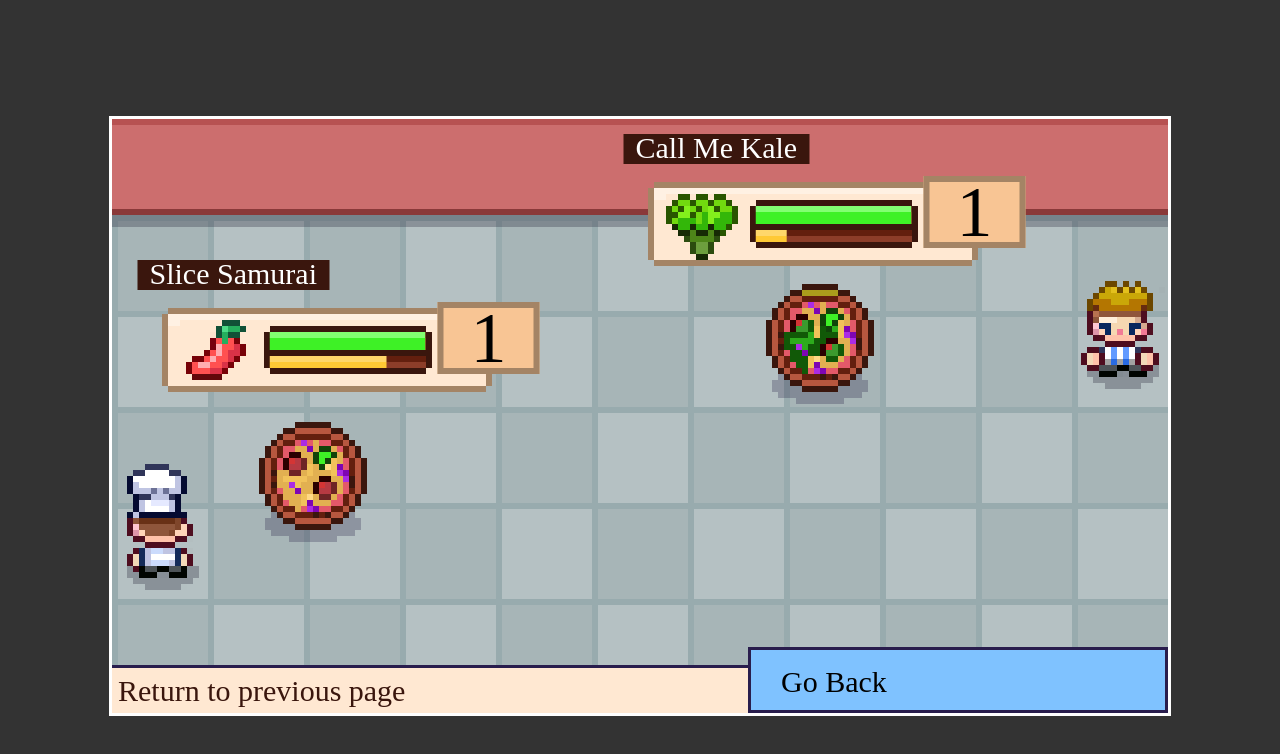
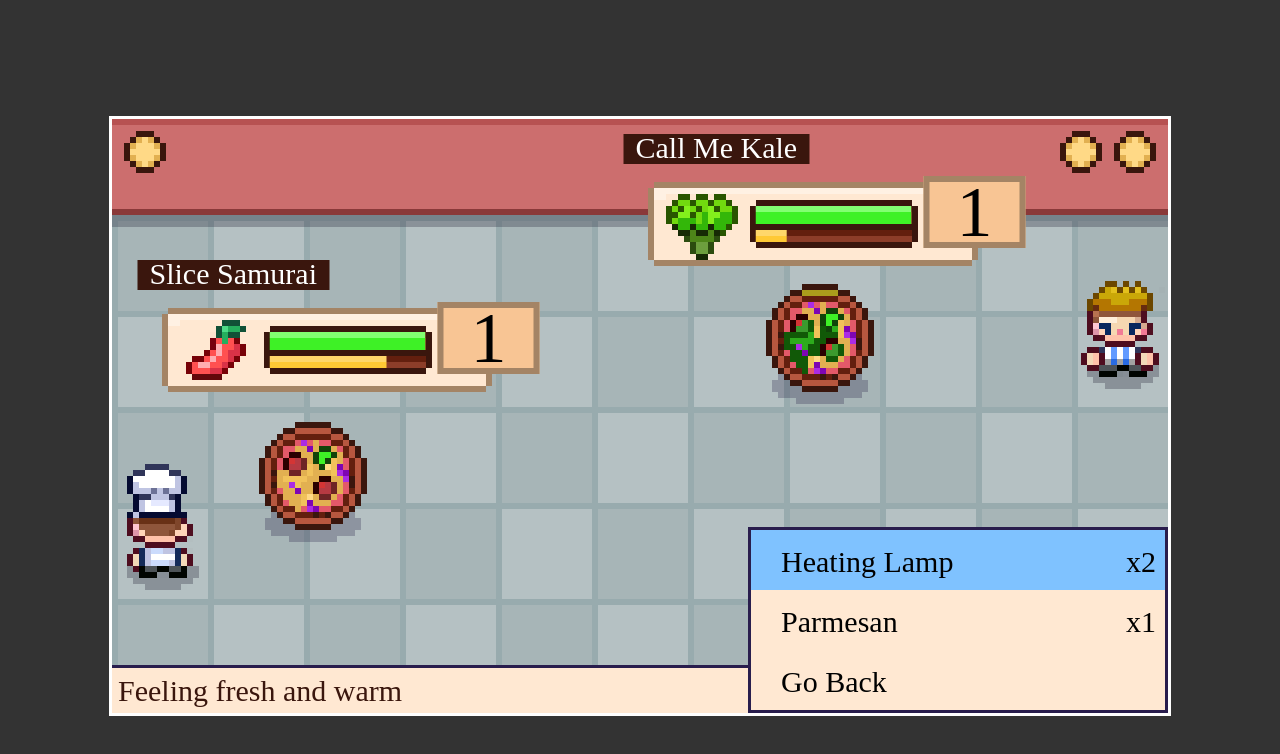
Before and after one commit to evandro-machado/pizza-legends, a plain HTML site: page index.html in a window 1280 px wide. Both pictures are taken after a click on the button "Items". Drawn offline with Linux system fonts and the light colour scheme.

Commit message:
Add items feature

```diff
--- a/Team.js
+++ b/Team.js
@@ -1,5 +1,48 @@
 class Team {
-    constructor() {
+    constructor(team, name) {
+        this.team = team;
+        this.name = name;
+        this.combatants = [];
+    }
 
+    createElement() {
+        this.element = document.createElement("div");
+        this.element.classList.add("Team");
+        this.element.setAttribute("data-team", this.team);
+        this.combatants.forEach(c => {
+            let icon = document.createElement("div");
+            icon.setAttribute("data-combatant", c.id);
+            icon.innerHTML = (`
+            <svg xmlns="http://www.w3.org/2000/svg" width="14" viewBox="0 -0.5 7 10" shape-rendering="crispEdges">
+              <path stroke="#3a160d" d="M2 0h3M1 1h1M5 1h1M0 2h1M6 2h1M0 3h1M6 3h1M0 4h1M6 4h1M1 5h1M5 5h1M2 6h3" />
+              <path stroke="#e2b051" d="M2 1h1M4 1h1M1 2h1M5 2h1M1 4h1M5 4h1M2 5h1M4 5h1" />
+              <path stroke="#ffd986" d="M3 1h1M2 2h3M1 3h5M2 4h3M3 5h1" />
+
+              <!-- Active indicator appears when needed with CSS -->
+              <path class="active-pizza-indicator" stroke="#3a160d" d="M3 8h1M2 9h3" />
+
+              <!-- Dead paths appear when needed with CSS -->
+              <path class="dead-pizza" stroke="#3a160d" d="M2 0h3M1 1h1M5 1h1M0 2h1M2 2h1M4 2h1M6 2h1M0 3h1M3 3h1M6 3h1M0 4h1M2 4h1M4 4h1M6 4h1M1 5h1M5 5h1M2 6h3" />
+              <path class="dead-pizza" stroke="#9b917f" d="M2 1h3M1 2h1M5 2h1" />
+              <path class="dead-pizza" stroke="#c4bdae" d="M3 2h1M1 3h2M4 3h2M1 4h1M3 4h1M5 4h1M2 5h3" />
+            </svg>
+          `);
+
+            this.element.appendChild(icon);
+        });
+    }
+
+    update() {
+        this.combatants.forEach(c => {
+            const icon = this.element.querySelector(`[data-combatant="${c.id}"]`);
+            icon.setAttribute("data-dead", c.hp <= 0);
+            icon.setAttribute("data-actove", c.isActive);
+        });
+    }
+
+    init(container) {
+        this.createElement();
+        this.update();
+        container.appendChild(this.element);
     }
 }
--- a/battle/Battle.js
+++ b/battle/Battle.js
@@ -37,6 +37,12 @@ class Battle {
             player: "player1",
             enemy: "enemy1"
         }
+        this.items = [
+            {actionId: "item_recoverStatus", instanceId: "p1", team: "player"},
+            {actionId: "item_recoverStatus", instanceId: "p2", team: "player"},
+            {actionId: "item_recoverStatus", instanceId: "p3", team: "enemy"},
+            {actionId: "item_recoverHp", instanceId: "p4", team: "player"},
+        ]
     }
 
     createElement() {
@@ -56,11 +62,24 @@ class Battle {
         this.createElement();
         container.appendChild(this.element);
 
+        this.playerTeam = new Team("player", "Hero");
+        this.enemyTeam = new Team("enemy", "Bully");
+
         Object.keys(this.combatants).forEach(key => {
             let combatant = this.combatants[key];
             combatant.id = key;
             combatant.init(this.element);
+
+            //Add to correct team
+            if(combatant.team === "player") {
+                this.playerTeam.combatants.push(combatant);
+            } else if (combatant.team === "enemy") {
+                this.enemyTeam.combatants.push(combatant);
+            }
         });
+
+        this.playerTeam.init(this.element);
+        this.enemyTeam.init(this.element);
 
         this.turnCycle = new TurnCycle({
             battle: this,
--- a/battle/BattleEvent.js
+++ b/battle/BattleEvent.js
@@ -57,6 +57,10 @@ class BattleEvent {
         //Wait a little bit
         await utils.wait(600);
 
+        //Update team components
+        this.battle.playerTeam.update();
+        this.battle.enemyTeam.update();
+
         //Stop blinking
         target.pizzaElement.classList.remove("battle-damage-blink");
 
@@ -67,6 +71,7 @@ class BattleEvent {
         const menu = new SubmissionMenu({
             caster: this.event.caster,
             enemy: this.event.enemy,
+            items: this.battle.items,
             onComplete: submission => {
                 //submission {what move to use, who to use it on}
                 resolve(submission);
--- a/battle/SubmissionMenu.js
+++ b/battle/SubmissionMenu.js
@@ -1,8 +1,25 @@
 class SubmissionMenu {
-    constructor({ caster, enemy, onComplete }) {
+    constructor({ caster, enemy, onComplete, items }) {
         this.caster = caster;
         this.enemy = enemy;
         this.onComplete = onComplete;
+
+        let quantityMap = {};
+        items.forEach(item => {
+            if (item.team === caster.team) {
+                let existing = quantityMap[item.actionId];
+                if (existing) {
+                    existing.quantity += 1;
+                } else {
+                    quantityMap[item.actionId] = {
+                        actionId: item.actionId,
+                        quantity: 1,
+                        instanceId: item.instanceId
+                    }
+                }
+            }
+        });
+        this.items = Object.values(quantityMap);
     }
 
     getPages() {
@@ -52,6 +69,19 @@ class SubmissionMenu {
                 backOption
             ],
             items: [
+                ...this.items.map(item => {
+                    const action = Actions[item.actionId];
+                    return {
+                        label: action.name,
+                        description: action.description,
+                        right: () => {
+                            return "x" + item.quantity;
+                        },
+                        handler: () => {
+                            this.menuSubmit(action, item.instanceId);
+                        }
+                    }
+                }),
                 backOption
             ]
         }
@@ -62,7 +92,8 @@ class SubmissionMenu {
 
         this.onComplete({
             action,
-            target: action.targetType === "friendly" ? this.caster : this.enemy
+            target: action.targetType === "friendly" ? this.caster : this.enemy,
+            instanceId
         });
     }
 
--- a/battle/TurnCycle.js
+++ b/battle/TurnCycle.js
@@ -17,6 +17,10 @@ class TurnCycle {
             caster,
             enemy
         });
+
+        if(submission.instanceId){
+            this.battle.items = this.battle.items.filter(i => i.instanceId !== submission.instanceId);
+        }
 
         const resultingEvents = caster.getReplacedEvents(submission.action.success);
 
--- a/content/actions.js
+++ b/content/actions.js
@@ -24,5 +24,25 @@ window.Actions = {
             { type: "stateChange", status: {type:"clumsy", expiresIn:3} },
             { type: "textMessage", text: "{TARGET} is slipping all around!" }
         ]
+    },
+    //Items
+    item_recoverStatus: {
+        name: "Heating Lamp",
+        description: "Feeling fresh and warm",
+        targetType: "friendly",
+        success: [
+            { type: "textMessage", text: "{CASTER} uses a {ACTION}!" },
+            { type: "stateChange", status: null },
+            { type: "textMessage", text: "Feeling fresh!" },
+        ]
+    },
+    item_recoverHp: {
+        name: "Parmesan",
+        targetType: "friendly",
+        success: [
+            { type: "textMessage", text: "{CASTER} sprinkles on some {ACTION}!" },
+            { type: "stateChange", recover: 10 },
+            { type: "textMessage", text: "{CASTER} recovers hp!" },
+        ]
     }
 }
--- a/index.html
+++ b/index.html
@@ -42,6 +42,7 @@
 <script src="RevealingText.js"></script>
 <script src="SceneTransition.js"></script>
 <script src="KeyboardMenu.js"></script>
+<script src="Team.js"></script>
 
 <!-- Battle -->
 <script src="battle/Battle.js"></script>
--- a/styles/KeyboardMenu.css
+++ b/styles/KeyboardMenu.css
@@ -34,6 +34,10 @@
     right: 0;
     top: 0;
     bottom: 0;
+    font-size: 10px;
+    display: flex;
+    align-items: center;
+    padding-right: 3px;
 }
 
 .DescriptionBox {
--- a/styles/Team.css
+++ b/styles/Team.css
@@ -0,0 +1,30 @@
+.Team {
+    display: flex;
+    position: absolute;
+    top: 4px;
+    gap: 4px;
+}
+
+.Team[data-team="player"] {
+    left: 4px;
+}
+
+.Team[data-team="enemy"] {
+    right: 4px;
+}
+
+/*Start stateful paths as display:none*/
+.Team .dead-pizza {
+    display: none;
+}
+.Team .active-pizza-indicator {
+    display:none;
+}
+
+/* Display tghem as opted in by data-attributes */
+.Team [data-dead="true"] .dead-pizza {
+    display: block;
+}
+.Team [data-dead="true"] .active-pizza-indicator {
+    display:block;
+}
```
